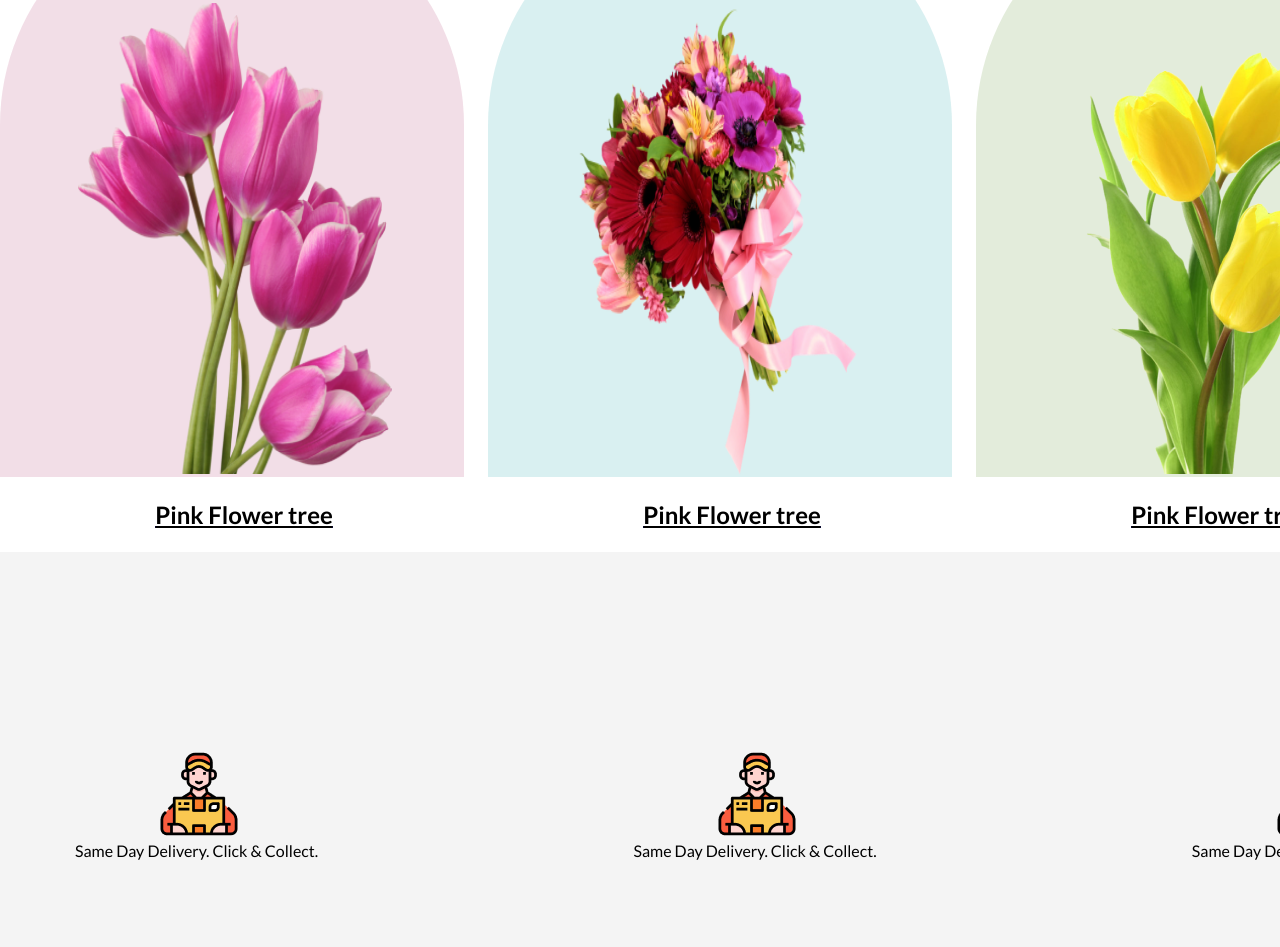
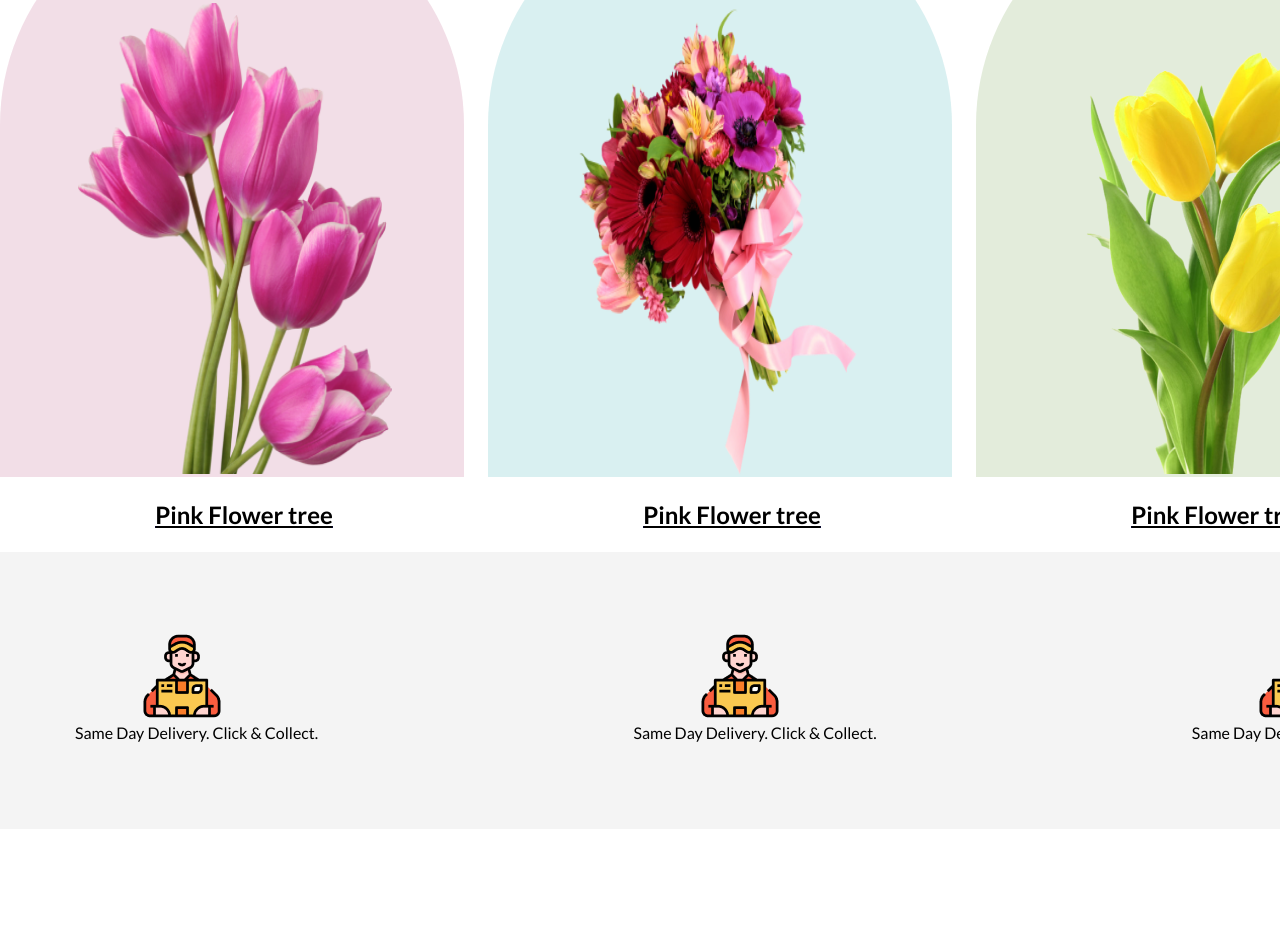
Before and after one commit to 0baydulKuasha/Flower-Asset-1, a plain HTML site: page index.html in a window 1280 px wide. Shown: the part 1303-2250 px from the top of the page. After the commit the page ends 2132 px from the top, so only its background shows below. Drawn offline with Linux system fonts and the light colour scheme.

```diff
--- a/Css/style.css
+++ b/Css/style.css
@@ -117,12 +117,12 @@ body{
 
 .container .delivery .support{
     text-align: center;
-
+    ;
 }
 .container .delivery .support img{
     width: 88px;
     height: 88px;
-    padding: 198px 0 0 75px;
+    padding: 80px 40px 0 80px
 
 }
 .container .delivery .support p{
```
